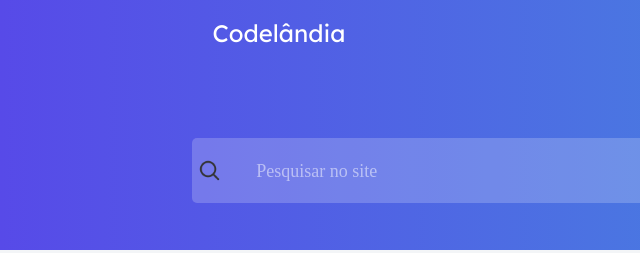
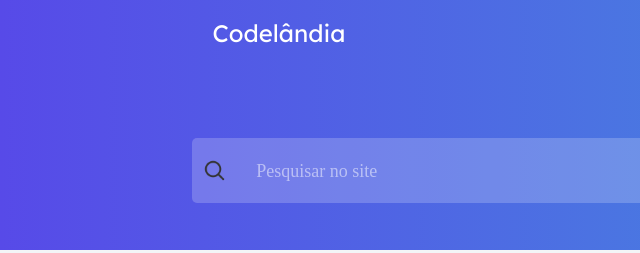
Before and after one commit to ViniciusBeuther/project-blog, a plain HTML site: page index.html in a window 1280 px wide. Shown: the top 253 px of the page, 0-640 px from the left. Drawn offline with Linux system fonts and the light colour scheme.

Commit message:
Update style.css

```diff
--- a/style.css
+++ b/style.css
@@ -68,7 +68,7 @@ header{
     background-repeat: no-repeat;
     background-position: absolute;
     background-size: 23.44px;
-    background-position-x: 20.28px;
+    background-position-x: 25.28px;
     background-position-y: 21.28px;
 }
 
```
